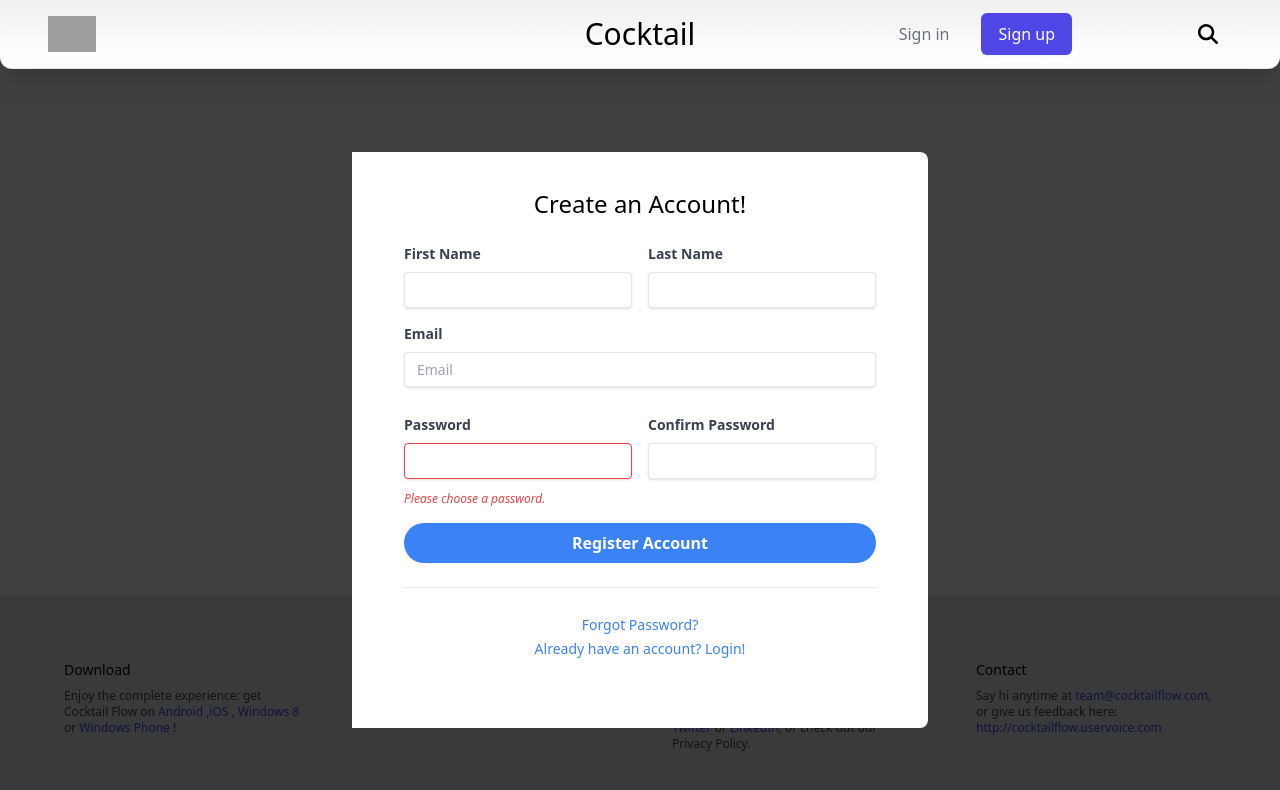
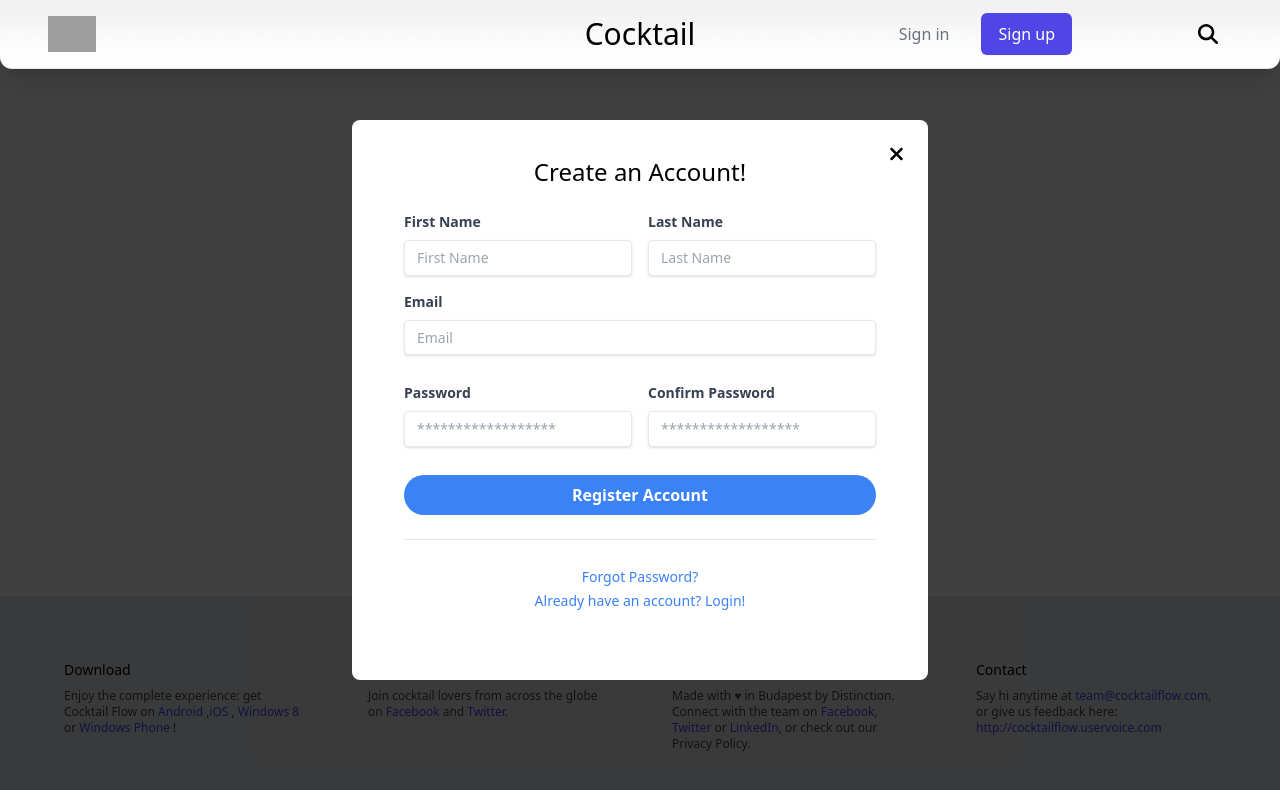
Before and after one commit to NgQHung/cocktail-app-typescript, a React (Create React App) app in the folder frontend/: page /signup in a window 1280 px wide. Shown: the top 790 px of the page. Built offline with nearby package versions, Linux system fonts and the light colour scheme; no server answers; grey boxes are pictures that could not be loaded.

Commit message:
added close icon

```diff
--- a/frontend/src/components/Form/Signup.tsx
+++ b/frontend/src/components/Form/Signup.tsx
@@ -1,6 +1,8 @@
+import { faXmark } from "@fortawesome/free-solid-svg-icons";
+import { FontAwesomeIcon } from "@fortawesome/react-fontawesome";
 import React, { useEffect } from "react";
 import { useDispatch } from "react-redux";
-import { useLocation } from "react-router-dom";
+import { useLocation, useNavigate } from "react-router-dom";
 import { cocktailSliceAction } from "../../store/cocktail-slice";
 import Modal from "../../UI/Modal";
 
@@ -8,6 +10,11 @@
     const location = useLocation();
     const dispatch = useDispatch();
     const isSignup = location.pathname === "/signup";
+    const navigate = useNavigate();
+
+    const closeSignupHandler = () => {
+        navigate("/");
+    };
 
     useEffect(() => {
         if (isSignup) {
@@ -19,9 +26,15 @@
         <Modal>
             {/* <body className="font-mono bg-gray-400"> */}
             <div className="container mx-auto">
-                <div className="flex justify-center px-6 my-12">
+                <div className="flex justify-center px-6 my-4">
                     <div className="w-full xl:w-full lg:w-full flex">
-                        <div className="w-full lg:w-full bg-white p-5 rounded-lg lg:rounded-l-none">
+                        <div className="w-full lg:w-full bg-white p-5 rounded-lg">
+                            <div
+                                className="absolute right-12 hover:text-red-500 cursor-pointer text-xl"
+                                onClick={closeSignupHandler}
+                            >
+                                <FontAwesomeIcon icon={faXmark} />
+                            </div>
                             <h3 className="pt-4 text-2xl text-center">Create an Account!</h3>
                             <form className="px-8 pt-6 pb-8 mb-4 bg-white rounded">
                                 <div className="mb-4 md:flex md:justify-between">
@@ -36,7 +49,7 @@
                                             className="w-full px-3 py-2 text-sm leading-tight text-gray-700 border rounded shadow appearance-none focus:outline-none focus:shadow-outline"
                                             id="firstName"
                                             type="text"
-                                            // placeholder="First Name"
+                                            placeholder="First Name"
                                         />
                                     </div>
                                     <div className="md:ml-2">
@@ -50,7 +63,7 @@
                                             className="w-full px-3 py-2 text-sm leading-tight text-gray-700 border rounded shadow appearance-none focus:outline-none focus:shadow-outline"
                                             id="lastName"
                                             type="text"
-                                            // placeholder="Last Name"
+                                            placeholder="Last Name"
                                         />
                                     </div>
                                 </div>
@@ -77,14 +90,13 @@
                                             Password
                                         </label>
                                         <input
-                                            className="w-full px-3 py-2 mb-3 text-sm leading-tight text-gray-700 border border-red-500 rounded shadow appearance-none focus:outline-none focus:shadow-outline"
+                                            className="w-full px-3 py-2 mb-3 text-sm leading-tight text-gray-700 border border-red-500s rounded shadow appearance-none focus:outline-none focus:shadow-outline"
                                             id="password"
-                                            type="password"
-                                            // placeholder="******************"
+                                            placeholder="******************"
                                         />
-                                        <p className="text-xs italic text-red-500">
+                                        {/* <p className="text-xs italic text-red-500">
                                             Please choose a password.
-                                        </p>
+                                        </p> */}
                                     </div>
                                     <div className="md:ml-2">
                                         <label
@@ -96,8 +108,7 @@
                                         <input
                                             className="w-full px-3 py-2 mb-3 text-sm leading-tight text-gray-700 border rounded shadow appearance-none focus:outline-none focus:shadow-outline"
                                             id="c_password"
-                                            type="password"
-                                            // placeholder="******************"
+                                            placeholder="******************"
                                         />
                                     </div>
                                 </div>
--- a/frontend/src/pages/Navigation.tsx
+++ b/frontend/src/pages/Navigation.tsx
@@ -31,7 +31,7 @@
     const searchPath = location.pathname === "/search";
     const isSignin = location.pathname === "/signin";
     const isSignup = location.pathname === "/signup";
-    console.log(pathName);
+    // console.log(pathName);
 
     const navigationHandler = () => {
         if (mainPath) {
```
Also changed, not shown: frontend/src/components/Form/Signin.tsx (+38 -16 lines).
